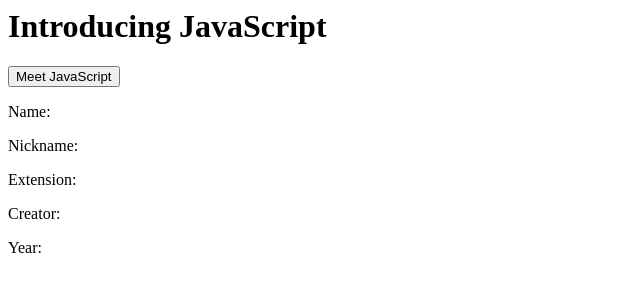
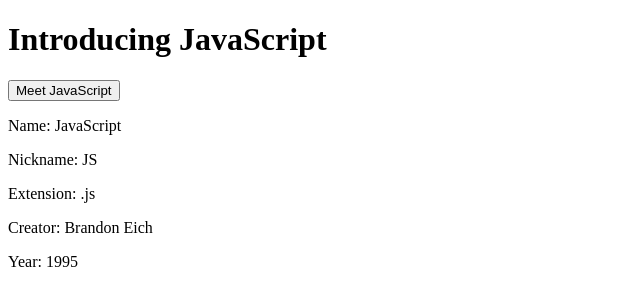
Before and after one commit to AliciaBrown/Introducing-JavaScript, a plain HTML site: page index.html in a window 1280 px wide. Both pictures are taken after a click on the button "Meet JavaScript". Shown: the whole page, without its empty margins (0-640 px from the left). Drawn offline with Linux system fonts and the light colour scheme.

Commit message:
Update index.html

```diff
--- a/index.html
+++ b/index.html
@@ -1,4 +1,4 @@
-<!DOCTYPE hmtl>
+<!DOCTYPE html>
 
  <html>
 
@@ -8,14 +8,8 @@
 
      <link rel="stylesheet" type="text/css" href="bootstrap.css">
 
-    </head>
-
-    <body>
-
-     <h1>Introducing JavaScript</h1>
 
      <script>
-
 
        var Name="JavaScript";
 
@@ -25,37 +19,54 @@
 
        var Creator="Brandon Eich";
 
-           var Year="1995"
+       var Year="1995";
 
-       myFunction()
+     </script>
+
+   </head>
+
+   <body>
+
+     <h1>Introducing JavaScript</h1>
+
+
+     <script>
+
+     function myFunction()
+
       {
 
          document.getElementById("name").innerHTML=Name;
 
-           document.getElementById("Nickname").innerHTML=Nickname;
+         document.getElementById("nickname").innerHTML=Nickname;
 
-           document.getElementById("Extension").innerHTML=Extension;
+         document.getElementById("extension").innerHTML=Extension;
 
-           document.getElementById("Creator").innerHTML=Creator;
+         document.getElementById("creator").innerHTML=Creator;
 
-           document.getElementById("Year").innerHTML=Year;
+         document.getElementById("year").innerHTML=Year;
+
       }
 
+     </script>
 
-     </script>
+
+
 
      <button type="button" onclick="myFunction()">Meet JavaScript</button>
 
 
-       <p>Name:<span id="name"></span></p>
+     <p>Name: <span id="name"></span></p>
 
-       <p>Nickname:<span id="JavaScript"></span></p>
+     <p>Nickname: <span id="nickname"></span></p>
 
-       <p>Extension:<span id="JavaScript"></span></p>
+     <p>Extension: <span id="extension"></span></p>
 
-       <p>Creator:<span id="JavaScript"></span></p>
+     <p>Creator: <span id="creator"></span></p>
 
-       <p>Year:<span id="JavaScript"></span></p>
+     <p>Year: <span id="year"></span></p>
+
+
 
    </body>
 
```
Lines whose indentation alone changed are shown as unchanged.
